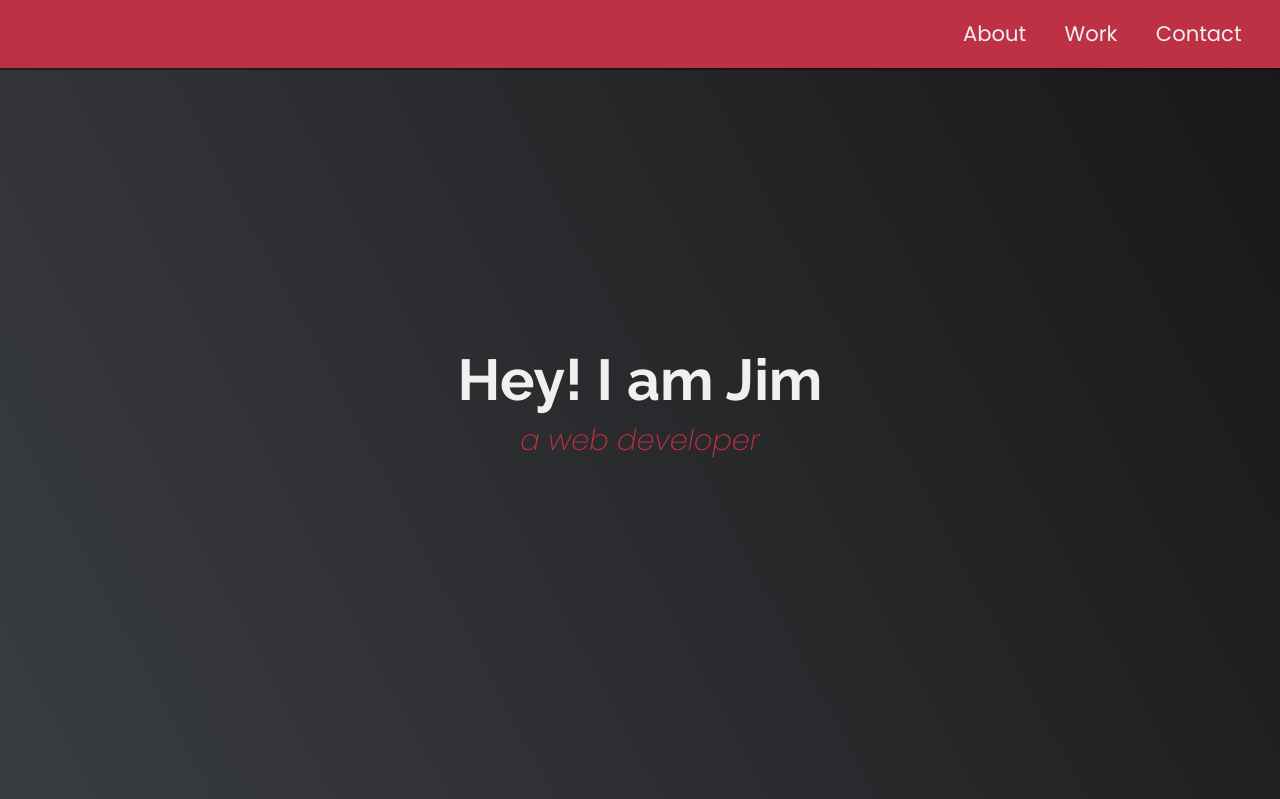
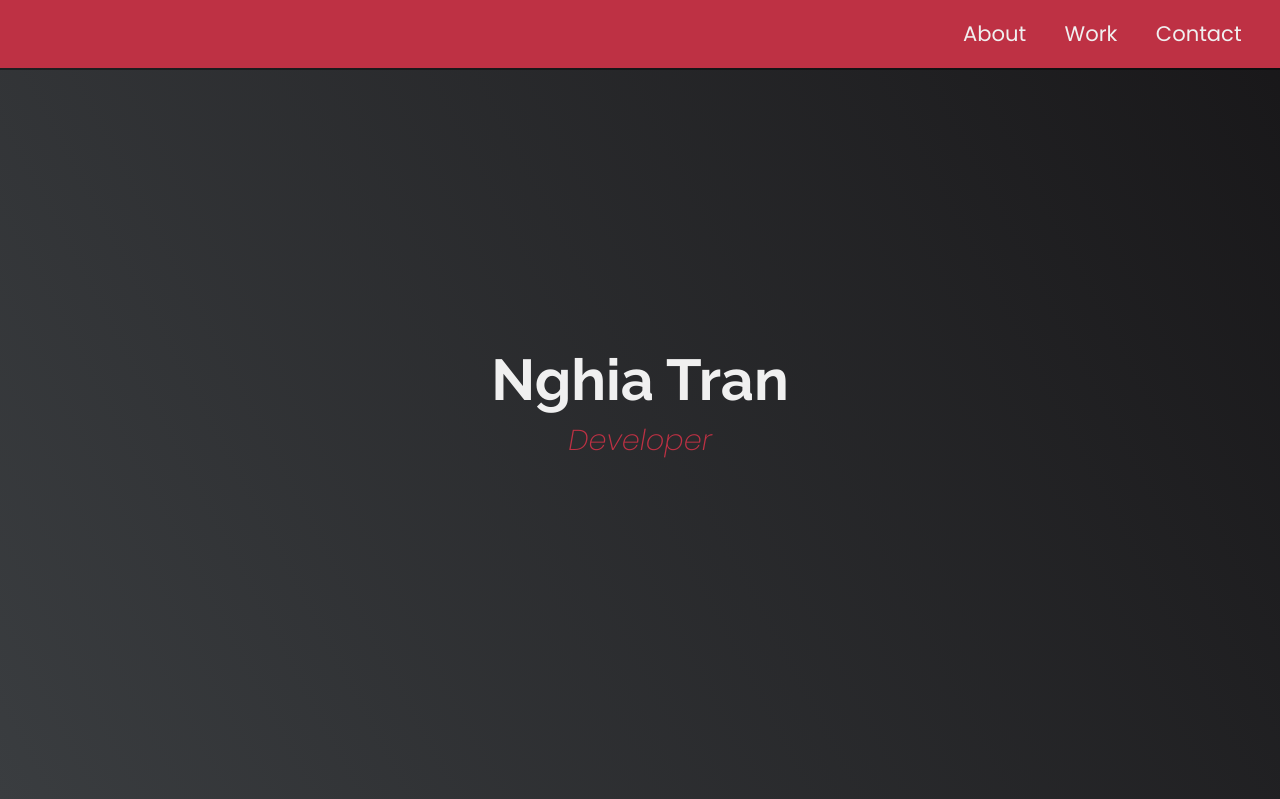
Before and after one commit to nghiatr84/portfolio, a Flask app: page / in a window 1280 px wide. Shown: the top 799 px of the page. Run offline with Flask 3, Linux system fonts and the light colour scheme; some libraries are stand-ins or nearby versions.

Commit message:
Update index.html

```diff
--- a/templates/index.html
+++ b/templates/index.html
@@ -20,8 +20,8 @@
         <!-- END NAV -->
         <!-- START WELCOME SECTION -->
         <section id="welcome-section" class="welcome-section">
-            <h1>Hey! I am Jim</h1>
-            <p>a web developer</p>
+            <h1>Nghia Tran</h1>
+            <p>Developer</p>
         </section>
         <!-- END WELCOME SECTION -->
         <!-- START PROJECTS SECTION -->
```
